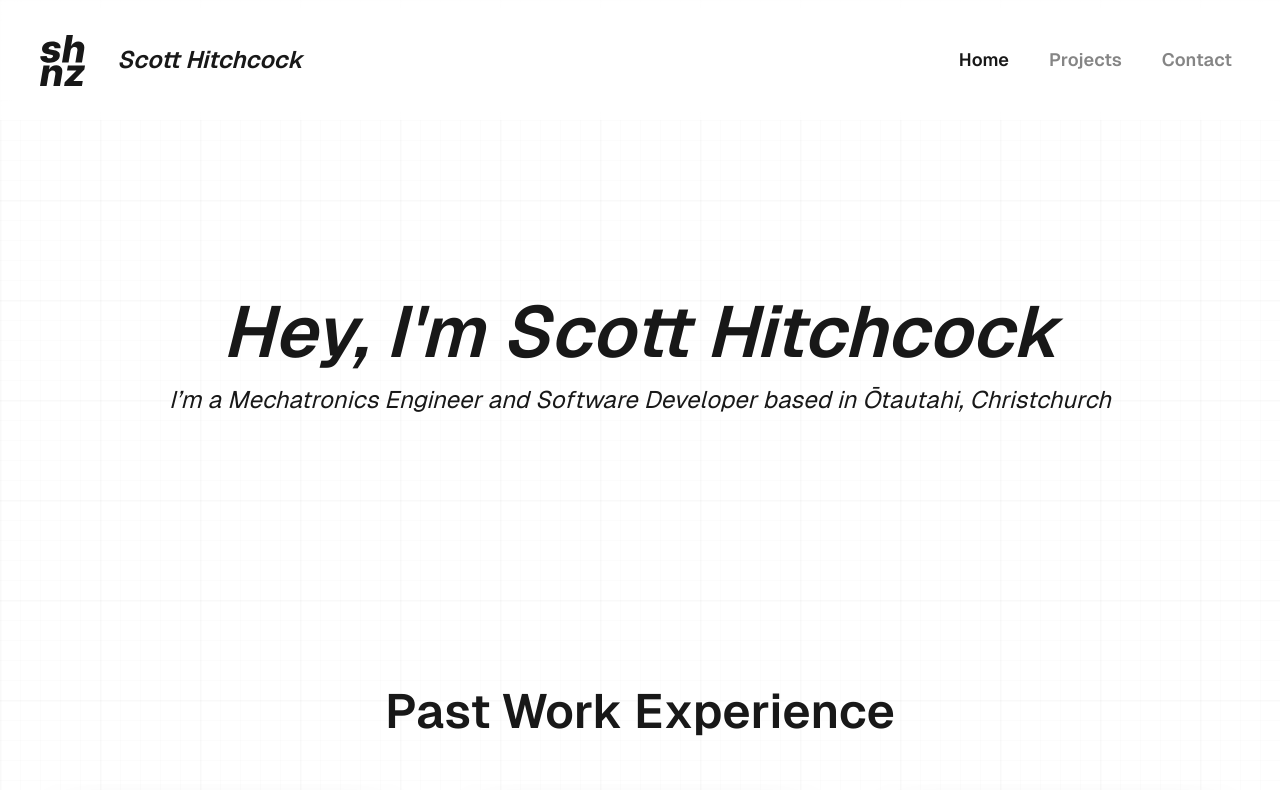
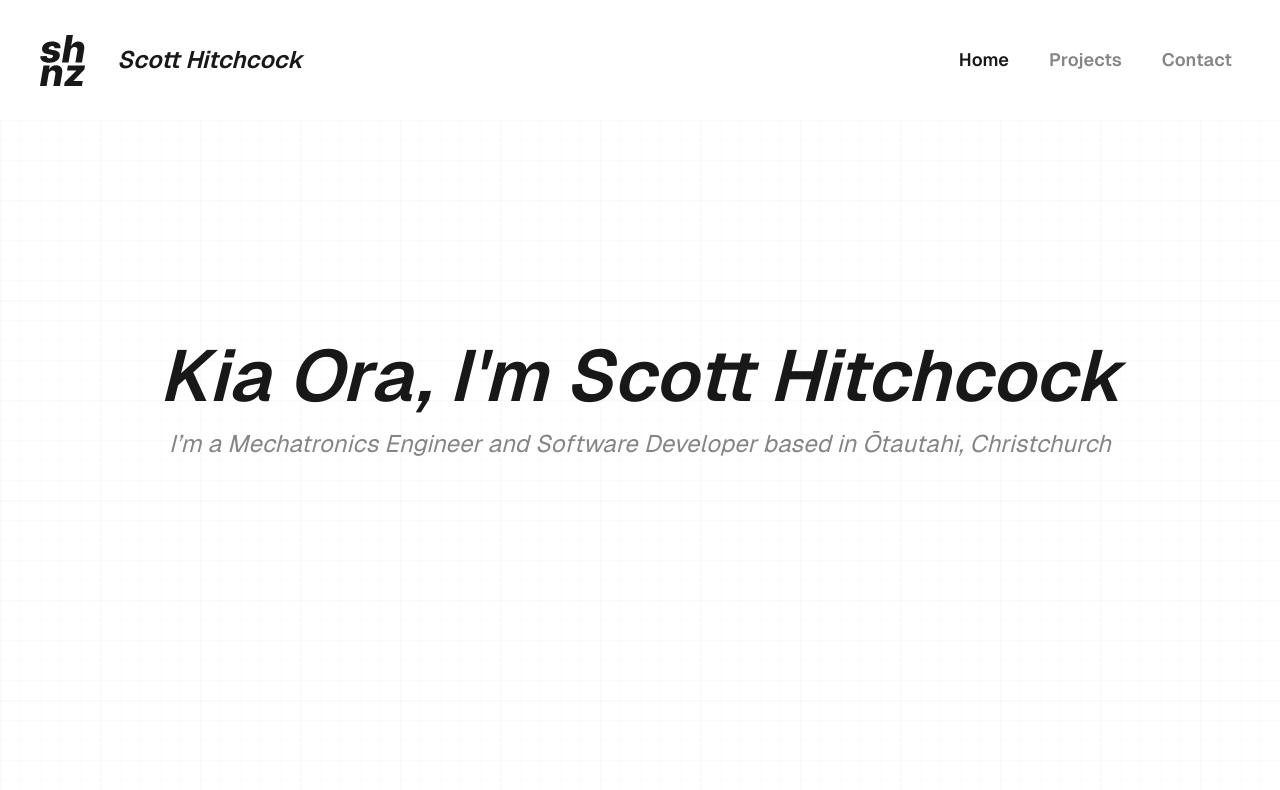
Before and after one commit to scotthitch/s-hitchcock-website, a Nuxt app: page / in a window 1280 px wide. Shown: the top 790 px of the page. Built offline with nearby package versions, Linux system fonts and the light colour scheme.

Commit message:
feat: minor changes to intro banner

```diff
--- a/components/home/IntroBanner.vue
+++ b/components/home/IntroBanner.vue
@@ -1,12 +1,13 @@
 <script setup lang="ts"></script>
 <template>
     <div
-        class="container mx-auto -mt-8 flex h-[80svh] flex-col justify-center text-start sm:-mt-24 sm:h-[83svh] lg:text-center"
+        class="container mx-auto -mt-[calc(var(--header-height)/2)] flex h-[100svh] flex-col justify-center text-start sm:-mt-header lg:text-center"
     >
         <div class="text-7xl font-semibold italic text-col-bg sm:text-7xl">
-            Hey, <br class="md:hidden" />I'm Scott Hitchcock
+            Kia Ora, <br class="md:hidden" />
+            I'm Scott Hitchcock
         </div>
-        <div class="mt-4 text-2xl italic text-col-bg">
+        <div class="mt-4 text-2xl italic text-col-mid">
             I’m a Mechatronics Engineer and Software Developer based in Ōtautahi, Christchurch
         </div>
     </div>
```
